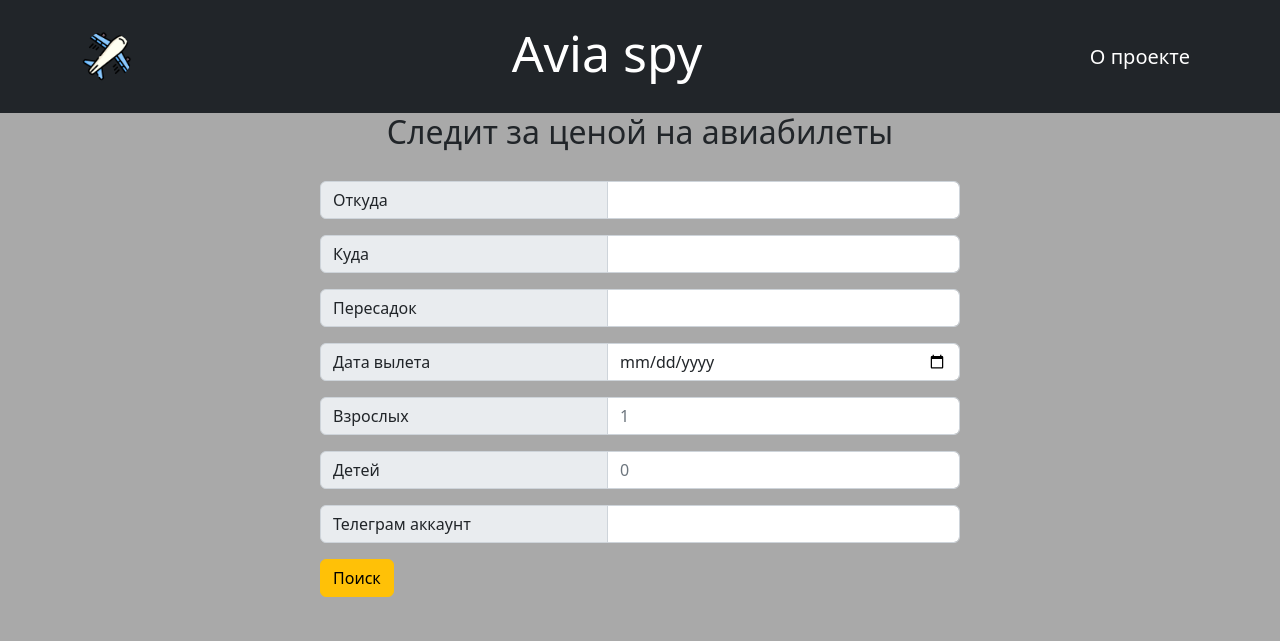
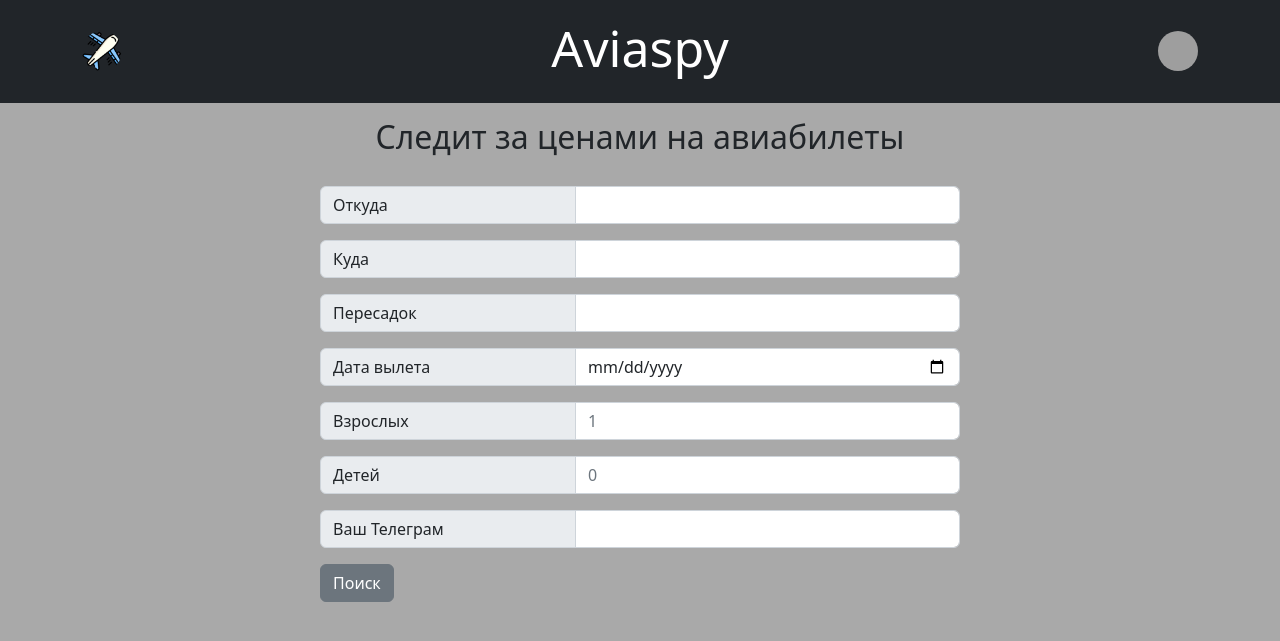
Before and after one commit to asbabushkin/Flight_catcher, a Django app: page / in a window 1280 px wide. Shown: the top 641 px of the page. Run offline with Django 4.2, Linux system fonts and the light colour scheme; some libraries are stand-ins or nearby versions; grey boxes are pictures that could not be loaded.

Commit message:
Question-mark image added.

```diff
--- a/flight_catcher/flight_search/static/flight_search/css/flight_search.css
+++ b/flight_catcher/flight_search/static/flight_search/css/flight_search.css
@@ -25,5 +25,9 @@
 }
 
 .input-group-text {
-    width: 45%;
+    width: 40%;
 }
+
+.nav-link px-2 text-white {
+    font-size: 70px
+}
--- a/flight_catcher/flight_search/templates/flight_search/base.html
+++ b/flight_catcher/flight_search/templates/flight_search/base.html
@@ -17,11 +17,19 @@
     <div class="container">
         <div class="d-flex flex-wrap align-items-center justify-content-between justify-content-lg-between align-self-center">
 
-            <p><img src="{% static 'flight_search/img/icon-airplane.png' %}"
-                    style="width:50px; height:50px; border-radius:25px; margin-top:15px" alt="Airplane"></a></p>
-            <h1><a class="nav-link px-2 text-white" href="{% url 'home' %}" style="font-size:50px">Avia spy</a>
+            <p>
+                <img alt="Airplane"
+                    src="{% static 'flight_search/img/icon-airplane.png' %}" style="width:40px; height:40px; border-radius:25px; margin-top:15px">
+            </p>
+            <h1>
+                <a class="nav-link px-2 text-white" href="{% url 'home' %}" style="font-size:50px">Aviaspy</a>
             </h1>
-            <a class="nav-link px-2 text-white" href="{% url 'proj_descr' %}" style="font-size:20px">О проекте</a>
+            <p>
+                <a href="{% url 'proj_descr' %}">
+                    <img alt="About"
+                        src="{% static 'flight_search/img/question-mark.png' %}" style="width:40px; height:40px; border-radius:25px; margin-top:15px">
+                </a>
+            </p>
         </div>
     </div>
 
--- a/flight_catcher/flight_search/templates/flight_search/index.html
+++ b/flight_catcher/flight_search/templates/flight_search/index.html
@@ -1,15 +1,11 @@
 {% extends 'flight_search/base.html' %}
-
 {% block content %}
 
-
 <div>
-
     <figure class="text-center">
-        <h2>{{title}}</h2>
+        <h2 style="margin-top: 15px">Следит за ценами на авиабилеты</h2>
     </figure>
 
-<!--    <div>{{ form.non_field_errors }}</div>-->
     {% if form.errors %}
         <div class="alert alert-danger">
             <strong>Ошибки ввода данных:</strong>
@@ -28,11 +24,8 @@
         {% endfor %}
     {% endif %}
 
-
-
     <form method="POST">
         {% csrf_token %}
-
 
         <div class="input-group mb-3">
             <span class="input-group-text">Откуда</span>
@@ -51,10 +44,6 @@
             {{ form.depart_date }}
 
         </div>
-<!--        <div class="input-group mb-3">-->
-<!--            <span class="input-group-text" >Дата возвращения</span>-->
-<!--            {{ form.return_date }}-->
-<!--        </div>-->
         <div class="input-group mb-3">
             <span class="input-group-text">Взрослых</span>
             {{ form.num_adults }}
@@ -64,13 +53,12 @@
             {{ form.num_children }}
         </div>
         <div class="input-group mb-3">
-            <span class="input-group-text">Телеграм аккаунт</span>
+            <span class="input-group-text">Ваш Телеграм</span>
             {{ form.telegr_acc }}
         </div>
         <span>{{ error }}</span>
-        <button class="btn btn-warning" type="submit">Поиск</button>
+        <button class="btn btn-secondary" type="submit">Поиск</button>
 
     </form>
-
 </div>
 {% endblock %}
--- a/flight_catcher/flight_search/views.py
+++ b/flight_catcher/flight_search/views.py
@@ -18,7 +18,7 @@
         form = SearchForm()
 
     context = {
-        "title": "Следит за ценой на авиабилеты",
+        "title": "Aviaspy",
         "form": form,
     }
     return render(request, "flight_search/index.html", context)
```
